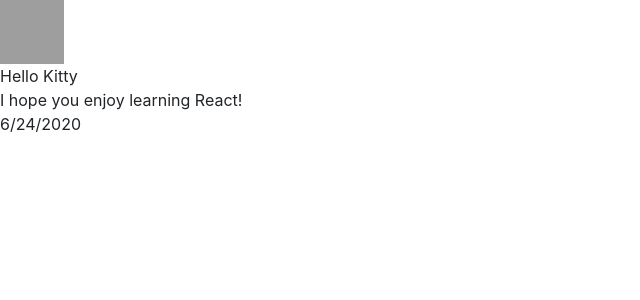
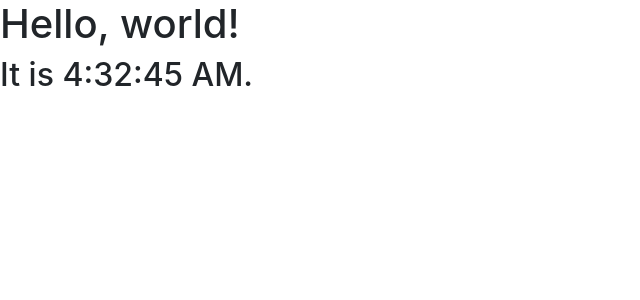
Before and after one commit to jobintweets/react-playground, a React (Create React App) app: page / in a window 1280 px wide. Shown: the top 300 px of the page, without its empty margins (0-640 px from the left). Built offline with nearby package versions, Linux system fonts and the light colour scheme; grey boxes are pictures that could not be loaded.

Commit message:
State and life cycle

```diff
--- a/src/index.js
+++ b/src/index.js
@@ -44,11 +44,41 @@ const comment = {
   }
 };
 
+class  Clock extends React.Component  {
+  constructor(props) {
+super(props);
+this.state = {
+  date:new Date()
+}
+  }
+  //life cycle method
+  /***
+   * The componentDidMount() method runs after
+   * the component output has been rendered to the DOM.
+   */
+  componentDidMount() {
+    setInterval( () => this.tick(), 1000 );
+  }
+// life cycle method
+  componentWillUnmount() {
+    clearInterval(this.timerID);
+  }
+
+tick() {
+  this.setState({ date: new Date()});
+}
+  render () {
+    return (
+      <div>
+      <h1>Hello, world!</h1>
+      <h2>It is {this.state.date.toLocaleTimeString()}.</h2>
+    </div>
+    );
+  }
+  }
+
 ReactDOM.render(
-<Comment date={comment.date}
-text={comment.text}
-author={comment.author}
- />,
+<Clock/>,
   document.getElementById('root')
 );
 
```
